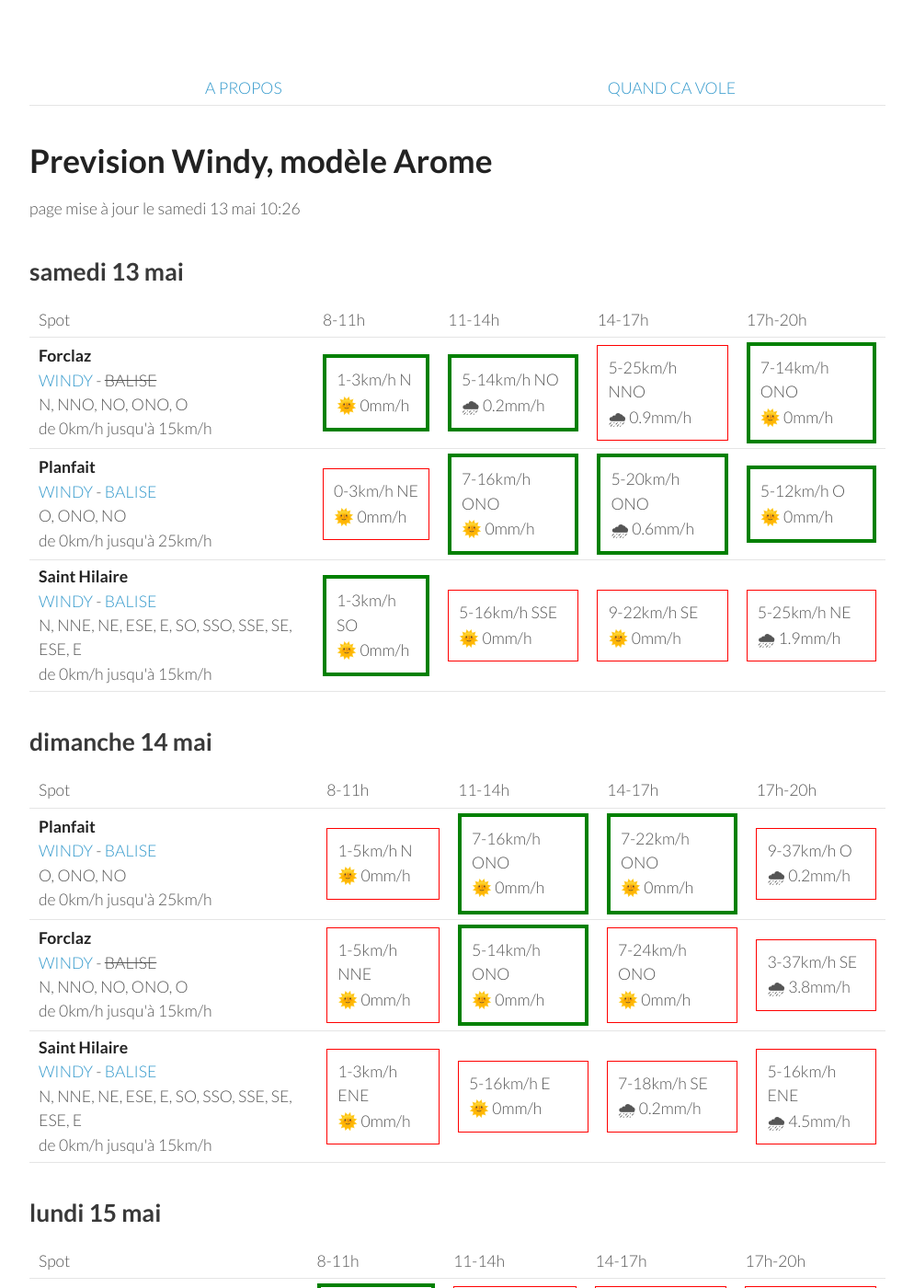
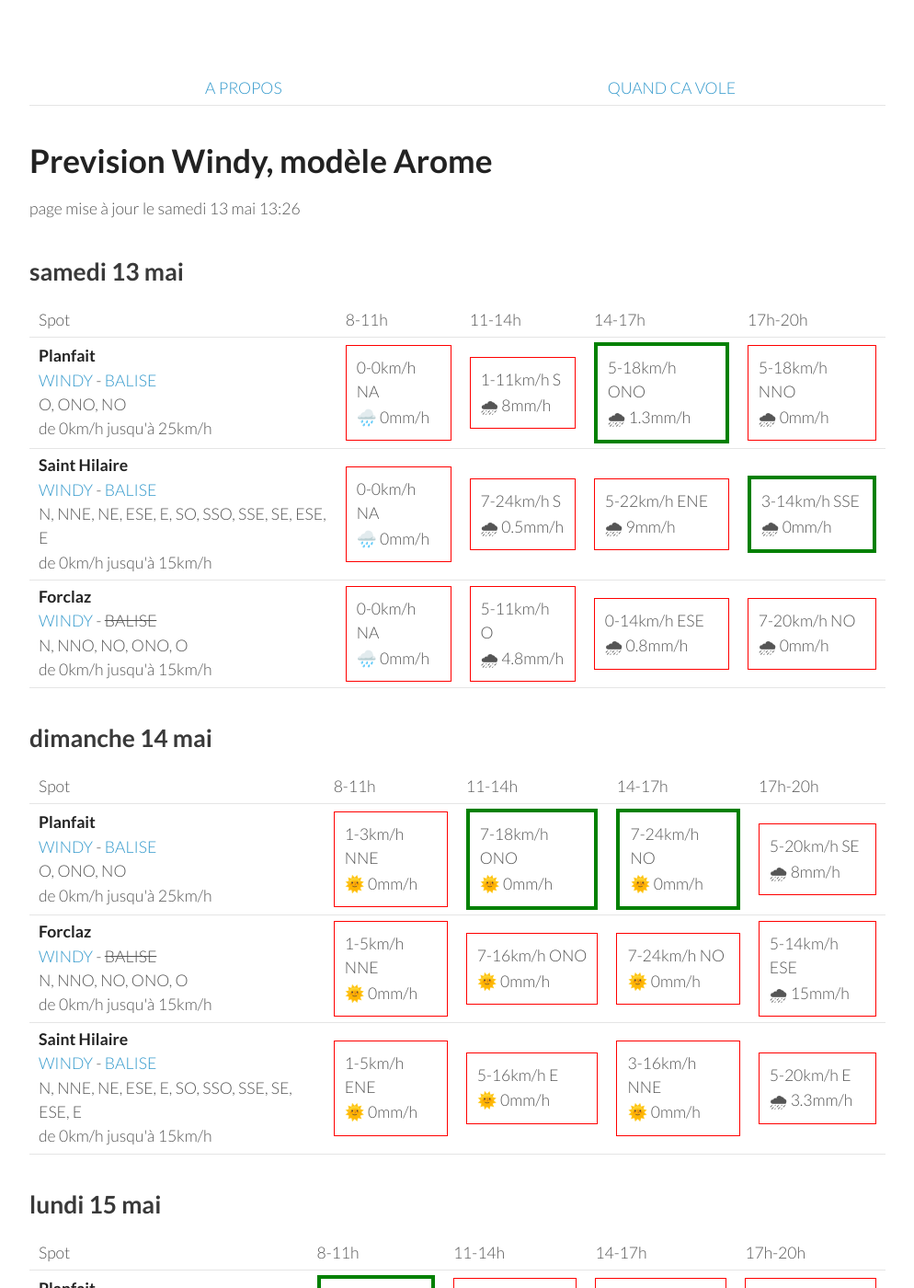
Before and after one commit to parapente-dans-le-nord/parapente-dans-le-nord.github.io, a Jekyll site: the page built from alpes_nord.markdown, in a window 1280 px wide and 1400 px high. Shown: the whole window at 92% size, without its empty margins (26-1020 px from the left). Built offline with Jekyll 4.4.1, drawn with Linux system fonts in a browser that asks for light colours.

Commit message:
update index.markdown

```diff
--- a/alpes_nord.markdown
+++ b/alpes_nord.markdown
@@ -7,7 +7,7 @@ title:  "Tous les spots"
 {: .links}
 
 # Prevision Windy, modèle Arome
-page mise à jour le samedi 13 mai 10:26
+page mise à jour le samedi 13 mai 13:26
 
 ## samedi 13 mai
 
@@ -22,33 +22,30 @@ page mise à jour le samedi 13 mai 10:26
       <td>17h-20h</td>
     </tr>
 <tr>
-        <td><strong>Forclaz</strong><br><a href="https://windy.com/45.814/6.247?45.375,6.246,8,m:eVwaglz">WINDY</a> - <span class="no-balise"> BALISE </span><br> <span class="vent-favorable">N, NNO, NO, ONO, O</span><br><span class="force-vent">de 0km/h jusqu'à 15km/h</span> </td>
-
-            <td><div class="flyable"><p>1-3km/h N</p><p>🌞 0mm/h</p></div></td>
-            <td><div class="flyable"><p>5-14km/h NO</p><p>🌧 0.2mm/h</p></div></td>
-            <td><div class="not-flyable"><p>5-25km/h NNO</p><p>🌧 0.9mm/h</p></div></td>
-            <td><div class="flyable"><p>7-14km/h ONO</p><p>🌞 0mm/h</p></div></td>
-
-
-    </tr>
-<tr>
         <td><strong>Planfait</strong><br><a href="https://windy.com/45.853/6.223?45.415,6.223,8">WINDY</a> - <span class=""><a href="https://www.openwindmap.org/PP496">BALISE</a> </span><br> <span class="vent-favorable">O, ONO, NO</span><br><span class="force-vent">de 0km/h jusqu'à 25km/h</span> </td>
 
-            <td><div class="not-flyable"><p>0-3km/h NE</p><p>🌞 0mm/h</p></div></td>
-            <td><div class="flyable"><p>7-16km/h ONO</p><p>🌞 0mm/h</p></div></td>
-            <td><div class="flyable"><p>5-20km/h ONO</p><p>🌧 0.6mm/h</p></div></td>
-            <td><div class="flyable"><p>5-12km/h O</p><p>🌞 0mm/h</p></div></td>
-
+            <td><div class="not-flyable"><p>0-0km/h NA</p><p>🌧️ 0mm/h</p></div></td>
+            <td><div class="not-flyable"><p>1-11km/h S</p><p>🌧 8mm/h</p></div></td>
+            <td><div class="flyable"><p>5-18km/h ONO</p><p>🌧 1.3mm/h</p></div></td>
+            <td><div class="not-flyable"><p>5-18km/h NNO</p><p>🌧 0mm/h</p></div></td>
 
     </tr>
 <tr>
         <td><strong>Saint Hilaire</strong><br><a href="https://windy.com/45.307/5.888?45.087,5.889,9,m:eUFagkX">WINDY</a> - <span class=""><a href="http://www.balisemeteo.com/balise.php?idBalise=61">BALISE</a> </span><br> <span class="vent-favorable">N, NNE, NE, ESE, E, SO, SSO, SSE, SE, ESE, E</span><br><span class="force-vent">de 0km/h jusqu'à 15km/h</span> </td>
 
-            <td><div class="flyable"><p>1-3km/h SO</p><p>🌞 0mm/h</p></div></td>
-            <td><div class="not-flyable"><p>5-16km/h SSE</p><p>🌞 0mm/h</p></div></td>
-            <td><div class="not-flyable"><p>9-22km/h SE</p><p>🌞 0mm/h</p></div></td>
-            <td><div class="not-flyable"><p>5-25km/h NE</p><p>🌧 1.9mm/h</p></div></td>
+            <td><div class="not-flyable"><p>0-0km/h NA</p><p>🌧️ 0mm/h</p></div></td>
+            <td><div class="not-flyable"><p>7-24km/h S</p><p>🌧 0.5mm/h</p></div></td>
+            <td><div class="not-flyable"><p>5-22km/h ENE</p><p>🌧 9mm/h</p></div></td>
+            <td><div class="flyable"><p>3-14km/h SSE</p><p>🌧 0mm/h</p></div></td>
 
+    </tr>
+<tr>
+        <td><strong>Forclaz</strong><br><a href="https://windy.com/45.814/6.247?45.375,6.246,8,m:eVwaglz">WINDY</a> - <span class="no-balise"> BALISE </span><br> <span class="vent-favorable">N, NNO, NO, ONO, O</span><br><span class="force-vent">de 0km/h jusqu'à 15km/h</span> </td>
+
+            <td><div class="not-flyable"><p>0-0km/h NA</p><p>🌧️ 0mm/h</p></div></td>
+            <td><div class="not-flyable"><p>5-11km/h O</p><p>🌧 4.8mm/h</p></div></td>
+            <td><div class="not-flyable"><p>0-14km/h ESE</p><p>🌧 0.8mm/h</p></div></td>
+            <td><div class="not-flyable"><p>7-20km/h NO</p><p>🌧 0mm/h</p></div></td>
 
     </tr>
 
@@ -70,10 +67,10 @@ page mise à jour le samedi 13 mai 10:26
 <tr>
         <td><strong>Planfait</strong><br><a href="https://windy.com/45.853/6.223?45.415,6.223,8">WINDY</a> - <span class=""><a href="https://www.openwindmap.org/PP496">BALISE</a> </span><br> <span class="vent-favorable">O, ONO, NO</span><br><span class="force-vent">de 0km/h jusqu'à 25km/h</span> </td>
 
-            <td><div class="not-flyable"><p>1-5km/h N</p><p>🌞 0mm/h</p></div></td>
-            <td><div class="flyable"><p>7-16km/h ONO</p><p>🌞 0mm/h</p></div></td>
-            <td><div class="flyable"><p>7-22km/h ONO</p><p>🌞 0mm/h</p></div></td>
-            <td><div class="not-flyable"><p>9-37km/h O</p><p>🌧 0.2mm/h</p></div></td>
+            <td><div class="not-flyable"><p>1-3km/h NNE</p><p>🌞 0mm/h</p></div></td>
+            <td><div class="flyable"><p>7-18km/h ONO</p><p>🌞 0mm/h</p></div></td>
+            <td><div class="flyable"><p>7-24km/h NO</p><p>🌞 0mm/h</p></div></td>
+            <td><div class="not-flyable"><p>5-20km/h SE</p><p>🌧 8mm/h</p></div></td>
 
 
     </tr>
@@ -81,19 +78,19 @@ page mise à jour le samedi 13 mai 10:26
         <td><strong>Forclaz</strong><br><a href="https://windy.com/45.814/6.247?45.375,6.246,8,m:eVwaglz">WINDY</a> - <span class="no-balise"> BALISE </span><br> <span class="vent-favorable">N, NNO, NO, ONO, O</span><br><span class="force-vent">de 0km/h jusqu'à 15km/h</span> </td>
 
             <td><div class="not-flyable"><p>1-5km/h NNE</p><p>🌞 0mm/h</p></div></td>
-            <td><div class="flyable"><p>5-14km/h ONO</p><p>🌞 0mm/h</p></div></td>
-            <td><div class="not-flyable"><p>7-24km/h ONO</p><p>🌞 0mm/h</p></div></td>
-            <td><div class="not-flyable"><p>3-37km/h SE</p><p>🌧 3.8mm/h</p></div></td>
+            <td><div class="not-flyable"><p>7-16km/h ONO</p><p>🌞 0mm/h</p></div></td>
+            <td><div class="not-flyable"><p>7-24km/h NO</p><p>🌞 0mm/h</p></div></td>
+            <td><div class="not-flyable"><p>5-14km/h ESE</p><p>🌧 15mm/h</p></div></td>
 
 
     </tr>
 <tr>
         <td><strong>Saint Hilaire</strong><br><a href="https://windy.com/45.307/5.888?45.087,5.889,9,m:eUFagkX">WINDY</a> - <span class=""><a href="http://www.balisemeteo.com/balise.php?idBalise=61">BALISE</a> </span><br> <span class="vent-favorable">N, NNE, NE, ESE, E, SO, SSO, SSE, SE, ESE, E</span><br><span class="force-vent">de 0km/h jusqu'à 15km/h</span> </td>
 
-            <td><div class="not-flyable"><p>1-3km/h ENE</p><p>🌞 0mm/h</p></div></td>
+            <td><div class="not-flyable"><p>1-5km/h ENE</p><p>🌞 0mm/h</p></div></td>
             <td><div class="not-flyable"><p>5-16km/h E</p><p>🌞 0mm/h</p></div></td>
-            <td><div class="not-flyable"><p>7-18km/h SE</p><p>🌧 0.2mm/h</p></div></td>
-            <td><div class="not-flyable"><p>5-16km/h ENE</p><p>🌧 4.5mm/h</p></div></td>
+            <td><div class="not-flyable"><p>3-16km/h NNE</p><p>🌞 0mm/h</p></div></td>
+            <td><div class="not-flyable"><p>5-20km/h E</p><p>🌧 3.3mm/h</p></div></td>
 
 
     </tr>
```
